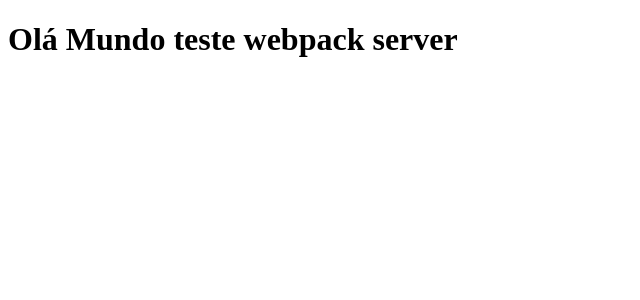
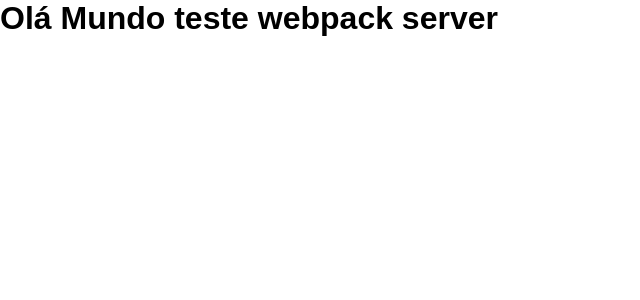
Before and after one commit to PauloGrijp/github-explore, a React app: page / in a window 1280 px wide. Shown: the top 300 px of the page, without its empty margins (0-640 px from the left). Built offline with nearby package versions, Linux system fonts and the light colour scheme.

Commit message:
configurando css e sass

```diff
--- a/package.json
+++ b/package.json
@@ -9,6 +9,7 @@
     "build": "cross-env NODE_ENV=production webpack"
   },
   "dependencies": {
+    "node-sass": "^6.0.1",
     "react": "^17.0.2",
     "react-dom": "^17.0.2"
   },
@@ -19,7 +20,10 @@
     "@babel/preset-react": "^7.14.5",
     "babel-loader": "^8.2.2",
     "cross-env": "^7.0.3",
+    "css-loader": "^6.3.0",
     "html-webpack-plugin": "^5.3.2",
+    "sass-loader": "^12.1.0",
+    "style-loader": "^3.2.1",
     "webpack": "^5.53.0",
     "webpack-cli": "^4.8.0",
     "webpack-dev-server": "^4.2.1"
--- a/src/App.jsx
+++ b/src/App.jsx
@@ -1,3 +1,5 @@
+import './styles/global.scss'
+
 export function App() {
   return <h1>Olá Mundo teste webpack server</h1>
 }
--- /dev/null
+++ b/src/styles/global.scss
@@ -0,0 +1,9 @@
+* {
+  margin: 0;
+  padding: 0;
+  box-sizing: border-box;
+}
+
+body {
+  font-family: Arial, Helvetica, sans-serif;
+}
--- a/webpack.config.js
+++ b/webpack.config.js
@@ -28,6 +28,11 @@
         test: /\.jsx$/,
         exclude: /node_modules/,
         use: 'babel-loader',
+      },
+      {
+        test: /\.scss$/,
+        exclude: /node_modules/,
+        use: ['style-loader', 'css-loader', 'sass-loader']
       }
     ]
   }
```
Also changed, not shown: 1 other file (tests, documents, lock files or other folders).
